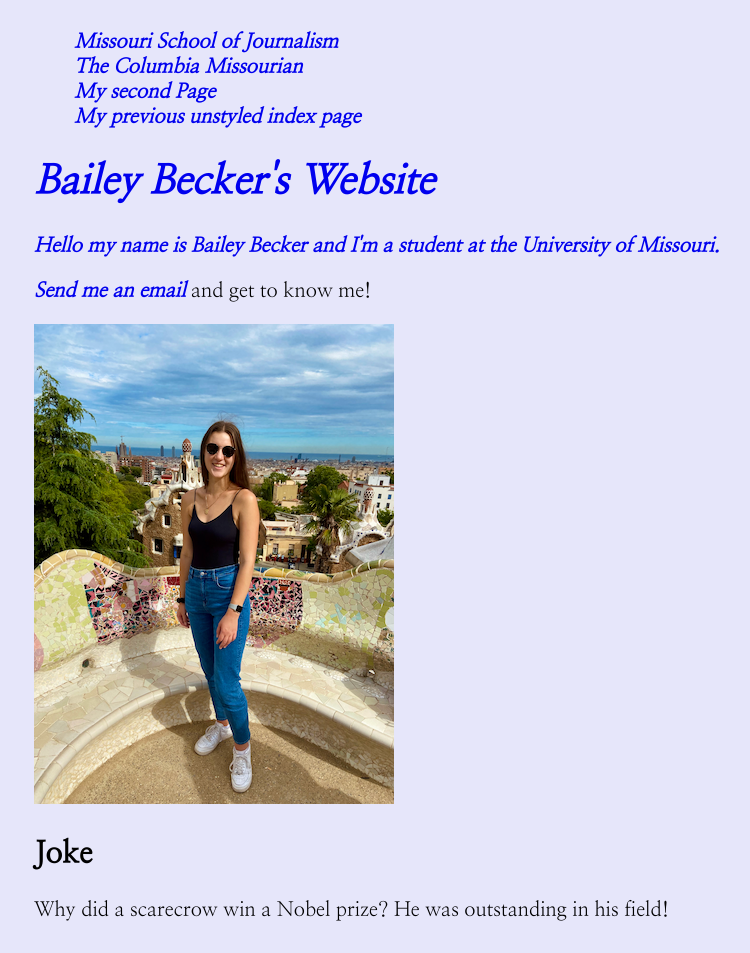
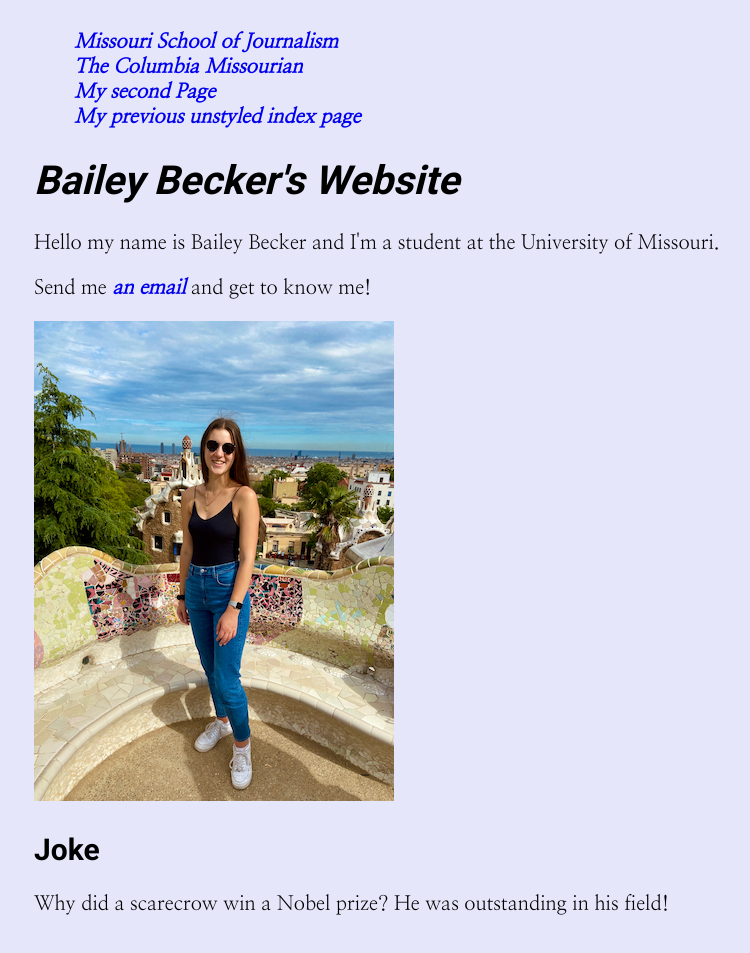
Before and after one commit to J4502-FS22/bailey-becker-site, a plain HTML site: page index.html in a window 1280 px wide. Shown: the whole page, without its empty margins (256-1006 px from the left). Drawn offline with Linux system fonts and the light colour scheme.

Commit message:
formatting and style

```diff
--- a/index.html
+++ b/index.html
@@ -12,9 +12,10 @@
     <nav>
       <ul>
         <li><a href= "https://journalism.missouri.edu" target="_blank">Missouri School of Journalism</a></li>
-        <li><a href= "https://www.columbiamissourian.com/" target= "_blank">The Columbia Missourian</a></li>
+        <li><a href= "https://www.columbiamissourian.com/"
+        target= "_blank">The Columbia Missourian</a></li>
         <li><a href="second-page.html">My second Page</a></li>
-          <li><a href="my-old-index.html">My previous unstyled index page</
+          <li><a href="my-old-index.html">My previous unstyled index page</a></li>
       </ul>
     </nav>
 <h1> Bailey Becker's Website</h1>
--- a/my-style.css
+++ b/my-style.css
@@ -11,11 +11,11 @@ body{
   font-family: 'Nanum Myeongjo', serif;
 }
 
-h1, {font-family: 'Roboto', sans-serif;
+h1 {font-family: 'Roboto', sans-serif;
 font-style: italic;
 }
 
-h2, {font-family: 'Roboto', sans-serif;
+h2 {font-family: 'Roboto', sans-serif;
 font-weight: 700;
 }
 
```
